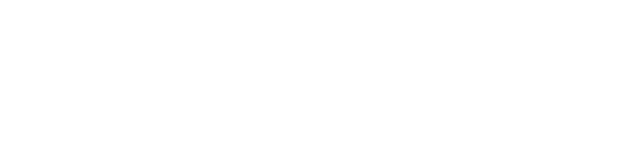
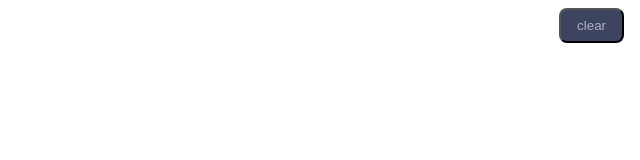
Before and after one commit to QuQyouth/canvas, a plain HTML site: page index.html in a window 1280 px wide. Shown: the whole page, without its empty margins (640-1280 px from the left). Drawn offline with Linux system fonts and the light colour scheme.

Commit message:
add clear button

```diff
--- a/index.html
+++ b/index.html
@@ -11,12 +11,19 @@
 
 <body>
     <canvas id="canvas" width="100" height="100"></canvas>
+    <button id="clear">clear</button>
     <script>
         let canvas = document.getElementById("canvas");
         //将canvas的宽高设置为浏览器可视的宽高
         canvas.width = document.documentElement.clientWidth;
         canvas.height = document.documentElement.clientHeight;
         let ctx = canvas.getContext("2d");
+
+        // 添加清除按钮
+        let clear = document.getElementById("clear")
+        clear.onclick = () => {
+            ctx.clearRect(0, 0, canvas.clientWidth, canvas.clientHeight)
+        }
 
         //填充的颜色
         ctx.fillStyle = "black";
@@ -31,6 +38,7 @@
         //用来标记的变量，当鼠标按下时为true，松开时为false
         let painting = false;
         let last
+
 
         let isTouchDevice = 'ontouchstart' in document.documentElement;
         if (isTouchDevice) {
--- a/style.css
+++ b/style.css
@@ -11,3 +11,13 @@ body {
 #canvas {
     display: block;
 }
+
+#clear {
+    padding: 8px 16px;
+    position: fixed;
+    top: 8px;
+    right: 16px;
+    background: #3d445f;
+    color: #adb3bc;
+    border-radius: 8px;
+}
```
